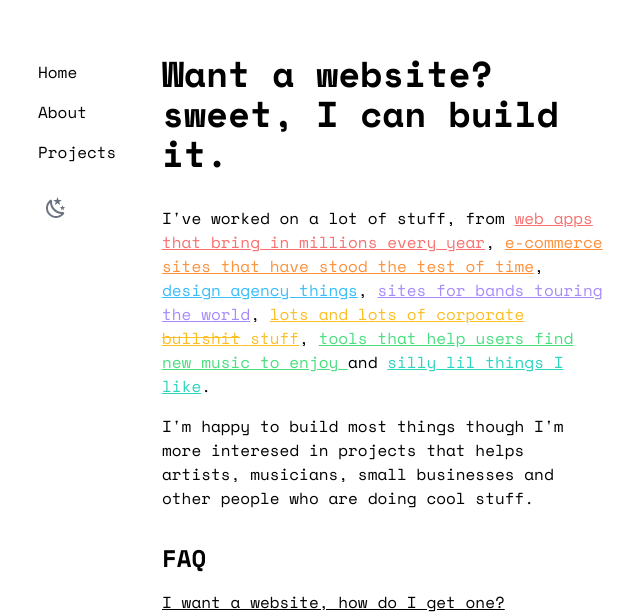
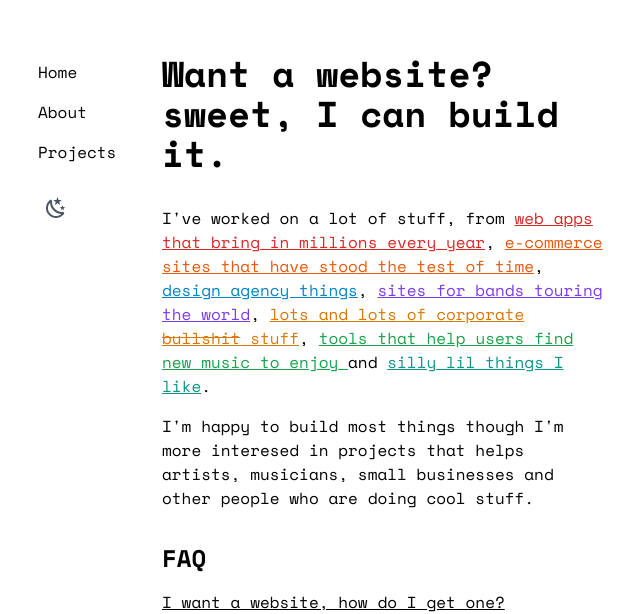
Before and after one commit to dcrgll/daaaan.com, a Next.js app: page /hire-me in a window 1280 px wide. Shown: the part 186-800 px from the top of the page, without its empty margins (36-676 px from the left). Built offline with nearby package versions, Linux system fonts and the light colour scheme.

Commit message:
Fix SEO and Accessibility

```diff
--- a/prettier.config.js
+++ b/prettier.config.js
@@ -1,5 +1,4 @@
 module.exports = {
-	plugins: [require('prettier-plugin-tailwindcss')],
 	arrowParens: 'avoid',
 	bracketSpacing: true,
 	embeddedLanguageFormatting: 'auto',
@@ -15,5 +14,6 @@ module.exports = {
 	singleQuote: true,
 	tabWidth: 2,
 	trailingComma: 'none',
-	useTabs: true
+	useTabs: true,
+	plugins: [require('prettier-plugin-tailwindcss')]
 }
--- a/src/app/hire-me/page.tsx
+++ b/src/app/hire-me/page.tsx
@@ -10,47 +10,47 @@ export default function Page(): JSX.Element {
 					I&apos;ve worked on a lot of stuff, from{' '}
 					<a
 						href="https://www.studentbeans.com"
-						className="text-red-400 underline"
+						className="text-red-600 underline"
 					>
 						web apps that bring in millions every year
 					</a>
 					,{' '}
 					<a
 						href="https://casdron.co.uk/"
-						className="text-orange-400 underline"
+						className="text-orange-600 underline"
 					>
 						e-commerce sites that have stood the test of time
 					</a>
 					,{' '}
 					<a
 						href="https://creativefolks.co.uk"
-						className="text-sky-400 underline"
+						className="text-sky-600 underline"
 					>
 						design agency things
 					</a>
 					,{' '}
 					<a
 						href="https://conjureruk.com"
-						className="text-violet-400 underline"
+						className="text-violet-600 underline"
 					>
 						sites for bands touring the world
 					</a>
 					,{' '}
 					<a
 						href="https://www.foodmadegood.org"
-						className="text-amber-400 underline"
+						className="text-amber-600 underline"
 					>
 						lots and lots of corporate <del>bullshit</del> stuff
 					</a>
 					,{' '}
 					<a
 						href="https://spotify-app.cargill.dev"
-						className="text-green-400 underline"
+						className="text-green-600 underline"
 					>
 						tools that help users find new music to enjoy{' '}
 					</a>
 					and{' '}
-					<a href="https://www.cargill.dev" className="text-teal-400 underline">
+					<a href="https://www.cargill.dev" className="text-teal-600 underline">
 						silly lil things I like
 					</a>
 					.
@@ -69,7 +69,7 @@ export default function Page(): JSX.Element {
 						Easy! <br />{' '}
 						<a
 							href="mailto:dan@cargill.dev"
-							className="text-blue-400 underline"
+							className="text-blue-600 underline"
 						>
 							Send me an email
 						</a>{' '}
--- a/src/app/layout.tsx
+++ b/src/app/layout.tsx
@@ -21,6 +21,7 @@ export default function Layout({ children }: { children: React.ReactNode }) {
 export const metadata = {
 	title: 'Dan Cargill Builds Things',
 	keywords: ['Dan Cargill', 'React', 'JavaScript', 'Frontend', 'Developer'],
+	description: "You're into websites, I'm good at websites.",
 	creator: 'Dan Cargill',
 	openGraph: {
 		title: 'Dan Cargill Builds Things',
--- a/src/app/page.tsx
+++ b/src/app/page.tsx
@@ -3,7 +3,6 @@ import Content from 'components/content'
 import Title from 'components/title'
 import Projects from 'components/projects'
 import PrettyLink from 'components/pretty_link'
-import SubTitle from 'components/sub_title'
 
 export default function Page(): JSX.Element {
 	return (
@@ -12,7 +11,7 @@ export default function Page(): JSX.Element {
 			<Content>
 				<p>
 					Hey, I&apos;m{' '}
-					<span className="text-violet-400">
+					<span className="text-indigo-600 dark:text-indigo-300">
 						<strong>Dan</strong>
 					</span>
 					. I&apos;m a <strong>software developer</strong> currently playing the
@@ -22,7 +21,7 @@ export default function Page(): JSX.Element {
 							link={{
 								href: 'studentbeans',
 								text: 'StudentBeans',
-								color: 'text-teal-400'
+								color: 'text-violet-700 dark:text-violet-400'
 							}}
 						/>
 					</strong>
@@ -35,7 +34,7 @@ export default function Page(): JSX.Element {
 						link={{
 							href: 'payday',
 							text: 'Payday',
-							color: 'text-red-400'
+							color: 'text-red-600 dark:text-red-400'
 						}}
 					/>
 					,{' '}
@@ -43,7 +42,7 @@ export default function Page(): JSX.Element {
 						link={{
 							href: 'ayybee',
 							text: 'Ayybee',
-							color: 'text-orange-400'
+							color: 'text-blue-700 dark:text-blue-400'
 						}}
 					/>{' '}
 					and leaving a trail of half-completed projects behind me.
--- a/src/app/styles.css
+++ b/src/app/styles.css
@@ -11,6 +11,7 @@ h5,
 h6,
 p,
 body,
+span,
 .image-frame {
 	transition-property: color, background-color, border-color,
 		text-decoration-color, fill, stroke;
--- a/src/components/contact_links/index.tsx
+++ b/src/components/contact_links/index.tsx
@@ -4,22 +4,22 @@ const contactLinks = [
 	{
 		href: 'email',
 		text: 'Email',
-		color: 'text-red-400'
+		color: 'text-red-600 dark:text-red-400'
 	},
 	{
 		href: 'linkedin',
 		text: 'LinkedIn',
-		color: 'text-blue-400'
+		color: 'text-blue-600 dark:text-blue-400'
 	},
 	{
 		href: 'github',
 		text: 'Github',
-		color: 'text-gray-400'
+		color: 'text-gray-600 dark:text-gray-400'
 	},
 	{
 		href: 'discord',
 		text: 'Discord',
-		color: 'text-purple-400'
+		color: 'text-purple-600 dark:text-purple-400'
 	}
 ]
 
--- a/src/components/dark_mode_toggle/index.tsx
+++ b/src/components/dark_mode_toggle/index.tsx
@@ -4,7 +4,7 @@ export default function DarkModeToggle() {
 	const renderSunButton = () => {
 		return (
 			<button
-				id="header__moon"
+				id="sun_icon"
 				onClick={toLightMode}
 				title="Switch to light mode"
 				className="focus:shadow-outline relative hidden h-10 w-10 justify-end text-gray-50 focus:outline-none dark:flex"
@@ -32,10 +32,10 @@ export default function DarkModeToggle() {
 	const renderMoonButton = () => {
 		return (
 			<button
-				id="header__moon"
+				id="moon_icon"
 				onClick={toDarkMode}
 				title="Switch to dark mode"
-				className="focus:shadow-outline relative flex h-10 w-10 justify-end text-gray-500 focus:outline-none dark:hidden"
+				className="focus:shadow-outline relative flex h-10 w-10 justify-end text-gray-600 focus:outline-none dark:hidden"
 			>
 				<svg style={{ width: '24px', height: '24px' }} viewBox="0 0 24 24">
 					<path
--- a/src/components/notification/index.tsx
+++ /dev/null
@@ -1,45 +0,0 @@
-'use client'
-
-import { useEffect } from 'react'
-import { Toaster, toast } from 'react-hot-toast'
-import Link from 'next/link'
-
-export default function Notification() {
-	useEffect(() => {
-		toast.custom(t => (
-			<div
-				className={`${
-					t.visible ? 'animate-enter' : 'animate-leave'
-				} pointer-events-auto flex w-full max-w-md rounded-xl bg-white from-[#DCFCE7] via-[#FCA5A5] to-[#FECACA] shadow-lg ring-1 ring-black ring-opacity-5 dark:bg-gray-800 dark:bg-gradient-to-r`}
-			>
-				<div className="m-[2px] w-0 flex-1 rounded-lg bg-white py-2 px-4 dark:bg-gray-800">
-					<div className="flex items-center">
-						<div className="flex-1">
-							<p className="text-sm text-gray-800 dark:text-gray-50">
-								Looking to hire me?
-							</p>
-						</div>
-						<div className="flex space-x-4">
-							<Link href="/hire-me">
-								<span className="rounded-md bg-gray-100 py-[2px] px-2 text-gray-800 transition duration-300 hover:bg-gray-100 dark:bg-teal-400 dark:text-gray-50">
-									Hire me
-								</span>
-							</Link>
-						</div>
-					</div>
-				</div>
-			</div>
-		))
-	})
-
-	return (
-		<Toaster
-			position="bottom-right"
-			toastOptions={{
-				duration: Infinity
-			}}
-		/>
-	)
-}
-
-Notification.propTypes = {}
--- a/src/components/project/index.tsx
+++ b/src/components/project/index.tsx
@@ -16,7 +16,6 @@ export default function Project({
 	}
 	index: number
 }) {
-	console.log(index)
 	return (
 		<li className="group relative">
 			<div className="mb-1 flex items-center justify-between space-x-8 text-base font-medium text-gray-800 dark:text-gray-50">
@@ -29,7 +28,7 @@ export default function Project({
 				/>
 			</div>
 
-			<ul className="mb-2 flex space-x-2 text-sm text-gray-500">
+			<ul className="mb-2 flex space-x-2 text-sm text-gray-600 dark:text-gray-400">
 				{item?.tags?.map((tag, i) => {
 					return (
 						<li key={tag}>
@@ -51,7 +50,7 @@ export default function Project({
 					priority={index === 0 ? true : false}
 				/>
 
-				<div className="flex items-end" aria-hidden="true">
+				<div className="flex items-end">
 					<div className="text-gray-90 w-full rounded-md bg-opacity-75 py-2 px-4 text-center text-sm font-medium dark:text-gray-50">
 						<PrettyLink
 							link={{
--- a/src/components/projects/index.tsx
+++ b/src/components/projects/index.tsx
@@ -19,10 +19,10 @@ export default async function Projects({
 					<SubTitle>Projects</SubTitle>
 					<Link
 						href="/projects"
-						className="whitespace-nowrap text-sm font-medium text-indigo-600 hover:text-indigo-500 dark:text-indigo-400 dark:hover:text-indigo-300"
+						className="flex items-center justify-center whitespace-nowrap text-sm font-medium text-indigo-600 hover:text-indigo-600 hover:underline dark:text-indigo-300 dark:hover:text-indigo-200"
 					>
 						View all
-						<span aria-hidden="true"> &rarr;</span>
+						<span> &rarr;</span>
 					</Link>
 				</div>
 			) : null}
--- a/src/components/timeline/index.tsx
+++ b/src/components/timeline/index.tsx
@@ -45,7 +45,7 @@ const Step = ({
 					{title}
 				</p>
 			</div>
-			<p className="ml-6 text-gray-700 dark:text-gray-400">{children}</p>
+			<p className="ml-6 text-gray-700 dark:text-gray-600">{children}</p>
 		</li>
 	)
 }
@@ -160,7 +160,7 @@ export default function Timeline() {
 						link={{
 							text: 'are building it',
 							href: 'payday',
-							color: 'text-green-400 dark:text-green-300'
+							color: 'text-green-600 dark:text-green-300'
 						}}
 					/>
 					.
```
Also changed, not shown: public/site.webmanifest.
